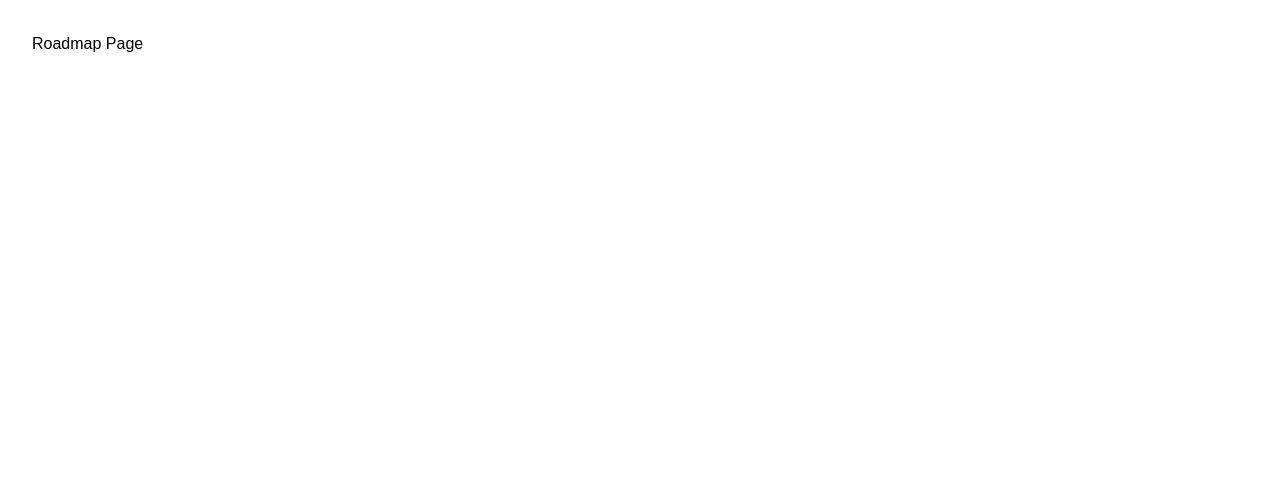
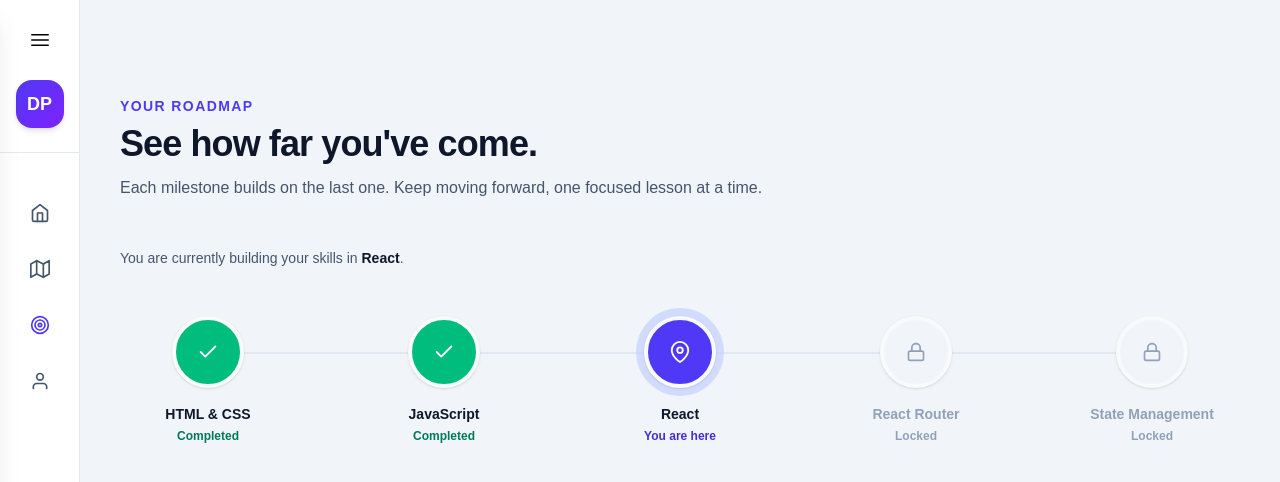
Before and after one commit to gunguncodes/DevPath, a React (Vite) app in the folder Frontend/devpath-ui/: page /roadmap in a window 1280 px wide. Shown: the top 482 px of the page. Built offline with nearby package versions, Linux system fonts and the light colour scheme.

Commit message:
feat: add visual learning roadmap

```diff
--- a/Frontend/devpath-ui/src/App.jsx
+++ b/Frontend/devpath-ui/src/App.jsx
@@ -47,7 +47,7 @@ function App() {
           }
         />
 
-        <Route path="/roadmap" element={<Roadmap />} />
+        <Route path="/roadmap" element={<Roadmap roadmap={learningPath} />} />
         <Route path="/profile" element={<Profile />} />
       </Routes>
     </BrowserRouter>
--- /dev/null
+++ b/Frontend/devpath-ui/src/components/roadmap/RoadmapNode.jsx
@@ -0,0 +1,65 @@
+import { FiCheck, FiLock, FiMapPin } from "react-icons/fi";
+
+function getNodeStyle(status) {
+  if (status === "completed") {
+    return {
+      icon: <FiCheck size={22} />,
+      circleClassName: "bg-emerald-500 text-white",
+      label: "Completed",
+      labelClassName: "text-emerald-700",
+    };
+  }
+
+  if (status === "current") {
+    return {
+      icon: <FiMapPin size={22} />,
+      circleClassName: "bg-indigo-600 text-white",
+      label: "You are here",
+      labelClassName: "text-indigo-700",
+    };
+  }
+
+  return {
+    icon: <FiLock size={20} />,
+    circleClassName: "bg-slate-100 text-slate-400",
+    label: "Locked",
+    labelClassName: "text-slate-400",
+  };
+}
+
+function RoadmapNode({ milestone }) {
+  const nodeStyle = getNodeStyle(milestone.status);
+  const isCurrent = milestone.status === "current";
+
+  return (
+    <div className="relative z-10 flex w-32 shrink-0 flex-col items-center text-center">
+      <div className="relative">
+        {isCurrent && (
+          <span className="absolute -inset-2 rounded-full bg-indigo-200 animate-pulse" />
+        )}
+
+        <span
+          className={`relative flex h-18 w-18 items-center justify-center rounded-full border-4 border-slate-50 shadow-sm ${nodeStyle.circleClassName}`}
+        >
+          {nodeStyle.icon}
+        </span>
+      </div>
+
+      <h2
+        className={`mt-4 text-sm font-bold ${
+          milestone.status === "locked"
+            ? "text-slate-400"
+            : "text-slate-900"
+        }`}
+      >
+        {milestone.title}
+      </h2>
+
+      <p className={`mt-1 text-xs font-semibold ${nodeStyle.labelClassName}`}>
+        {nodeStyle.label}
+      </p>
+    </div>
+  );
+}
+
+export default RoadmapNode;
--- a/Frontend/devpath-ui/src/pages/Roadmap.jsx
+++ b/Frontend/devpath-ui/src/pages/Roadmap.jsx
@@ -1,8 +1,53 @@
-function Roadmap() {
+import RoadmapNode from "../components/roadmap/RoadmapNode";
+import MainLayout from "../layouts/MainLayout";
+
+function Roadmap({ roadmap }) {
+  const currentMilestone = roadmap.find(
+    (milestone) => milestone.status === "current"
+  );
+
   return (
-    <div className="p-8">
-      <h1>Roadmap Page</h1>
-    </div>
+    <MainLayout>
+      <div className="mx-auto max-w-6xl pb-10">
+        <header className="mb-12 max-w-2xl">
+          <p className="text-sm font-semibold uppercase tracking-widest text-indigo-600">
+            Your roadmap
+          </p>
+
+          <h1 className="mt-2 text-3xl font-bold tracking-tight text-slate-900 sm:text-4xl">
+            See how far you&apos;ve come.
+          </h1>
+
+          <p className="mt-3 text-slate-600">
+            Each milestone builds on the last one. Keep moving forward, one
+            focused lesson at a time.
+          </p>
+        </header>
+
+        {currentMilestone && (
+          <p className="mb-8 text-sm text-slate-600">
+            You are currently building your skills in{" "}
+            <span className="font-semibold text-slate-900">
+              {currentMilestone.title}
+            </span>
+            .
+          </p>
+        )}
+
+        <section
+          aria-label="Frontend developer learning roadmap"
+          className="overflow-x-auto pb-6"
+        >
+          <div className="relative flex min-w-[760px] items-start justify-between px-6 py-4">
+            <span className="absolute left-16 right-16 top-13 h-0.5 bg-slate-200" />
+
+            {roadmap.map((milestone) => (
+              <RoadmapNode key={milestone.id} milestone={milestone} />
+            ))}
+          </div>
+        </section>
+      </div>
+    </MainLayout>
   );
 }
 
```
